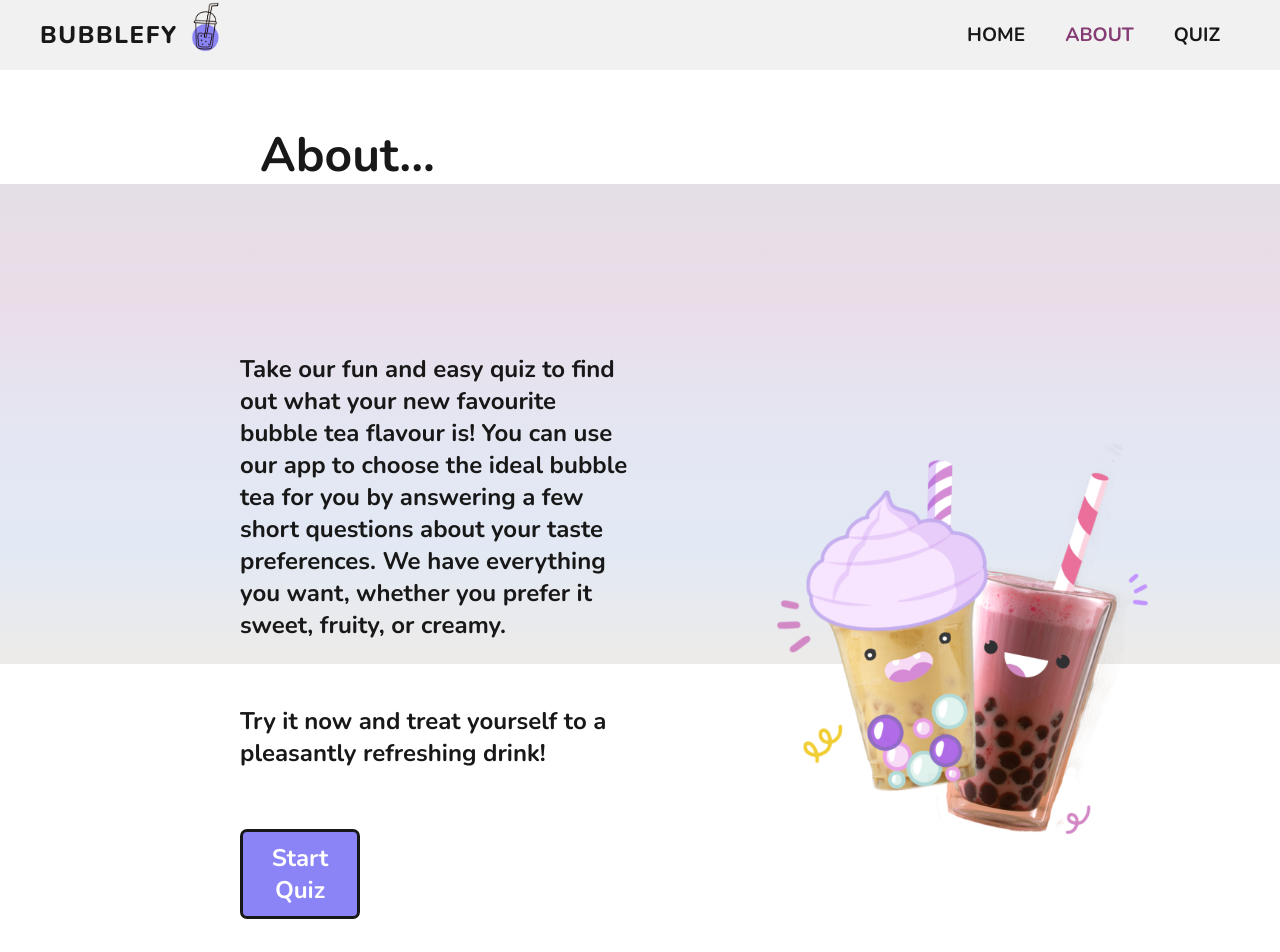
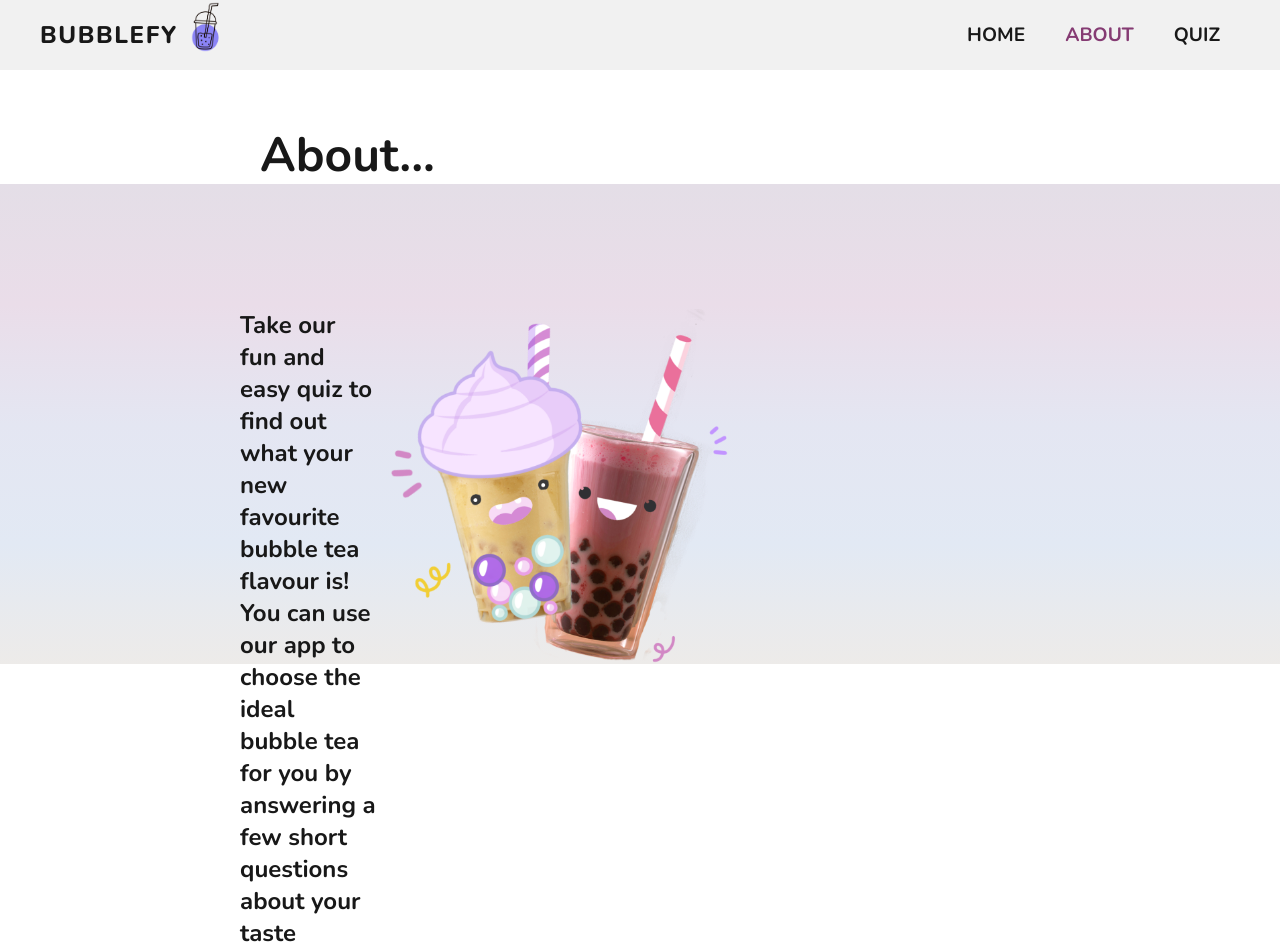
Before and after one commit to yvonne0711/cfg-react-project, a React (Create React App) app in the folder our-app/: page /About in a window 1280 px wide. Shown: the top 952 px of the page. Built offline with nearby package versions, Linux system fonts and the light colour scheme.

Commit message:
about
Updated css again on about page

```diff
--- a/our-app/src/pages/About.js
+++ b/our-app/src/pages/About.js
@@ -10,28 +10,25 @@ const About = (props) => {
     <div style={{ textAlign: 'centre', padding: ''}}>
     <h1 style={{ padding:'20px', textAlign: 'centre', fontSize: '3em', marginBottom: '0.5em', marginLeft:'5em' }}>About...</h1>
     <h2 style={{ fontSize: '4em', lineHeight: '1.2em', margin: 0 }}>&nbsp;</h2>
-    <br>
-    </br>
-    <br>
-    </br>
+
+
 
     <div style={{ display: 'flex' }}>
         <div style={{ flex: 1 }}>
           <h2 className="main-content" style={{ marginLeft: '10em' }}>
           Take our fun and easy quiz to find out what your new favourite bubble tea flavour is! You can use our app to choose the ideal bubble tea for  you by answering a few short questions about your taste preferences.  We have everything you want, whether you prefer it sweet, fruity, or creamy.
           <br></br>
-          <br></br>
+
           <br></br>
           Try it now and treat yourself to a pleasantly refreshing drink!
           </h2>
           <br></br>
-          <br></br>
           <p style={{ marginLeft: '15em' }}>
-        <button className="cta-button" onClick={() => navigate("/Quiz")}>Start Quiz</button>
+        <button className="cta-button" onClick={() => navigate("/Quiz")}>Start</button>
         </p>
         </div>
-        <div style={{ flex: 1, display: 'flex', justifyContent: 'center', alignItems: 'center' }}>
-          <img src={character} alt="Milk tea" style={{ width: '100%', maxWidth: '400px' }} />
+        <div>
+          <img style={{  width: '40%',  marginRight: '2rem'}}  src={character} alt="Milk tea"/>
         </div>
         <div className="gradient-bg"></div>
       </div>
```
